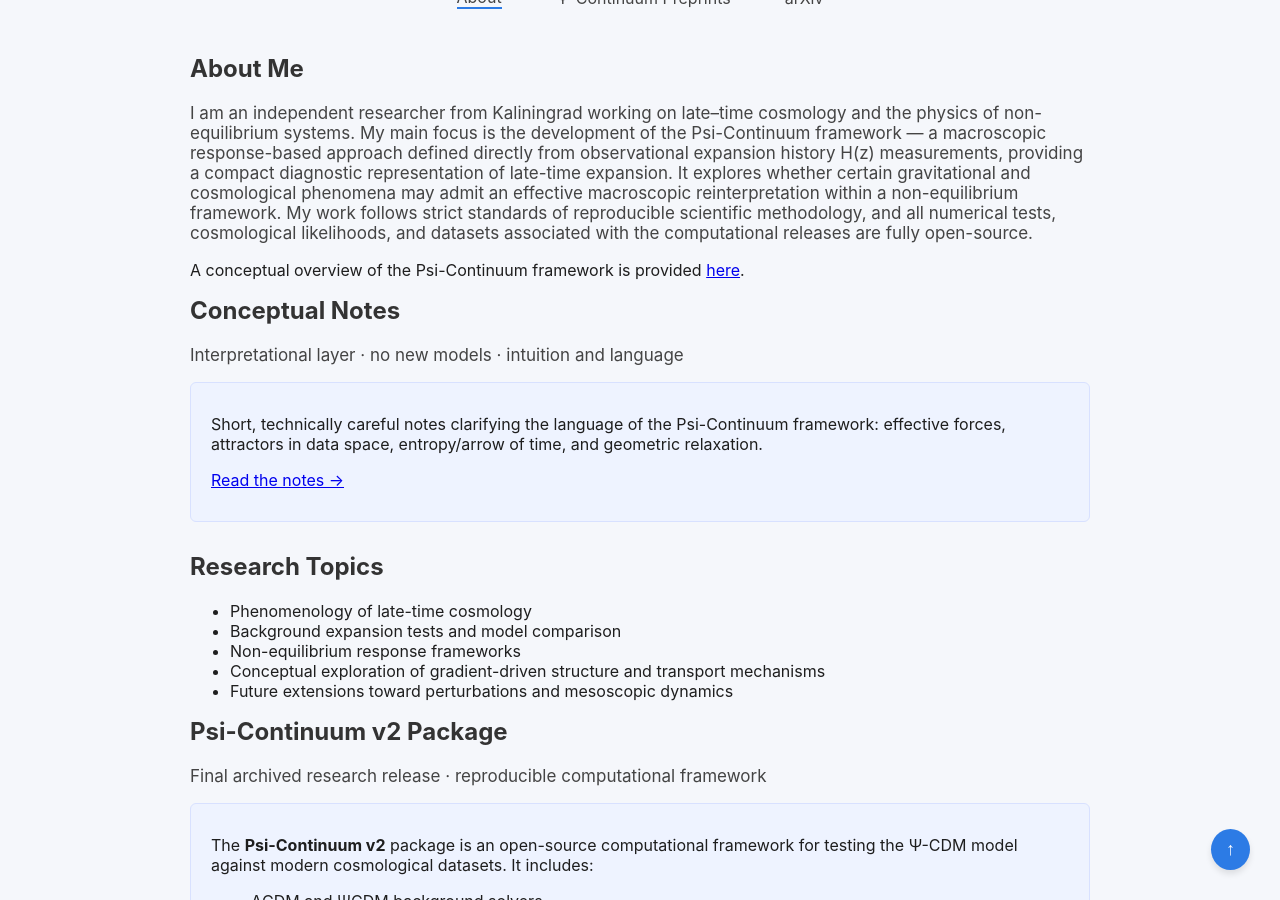
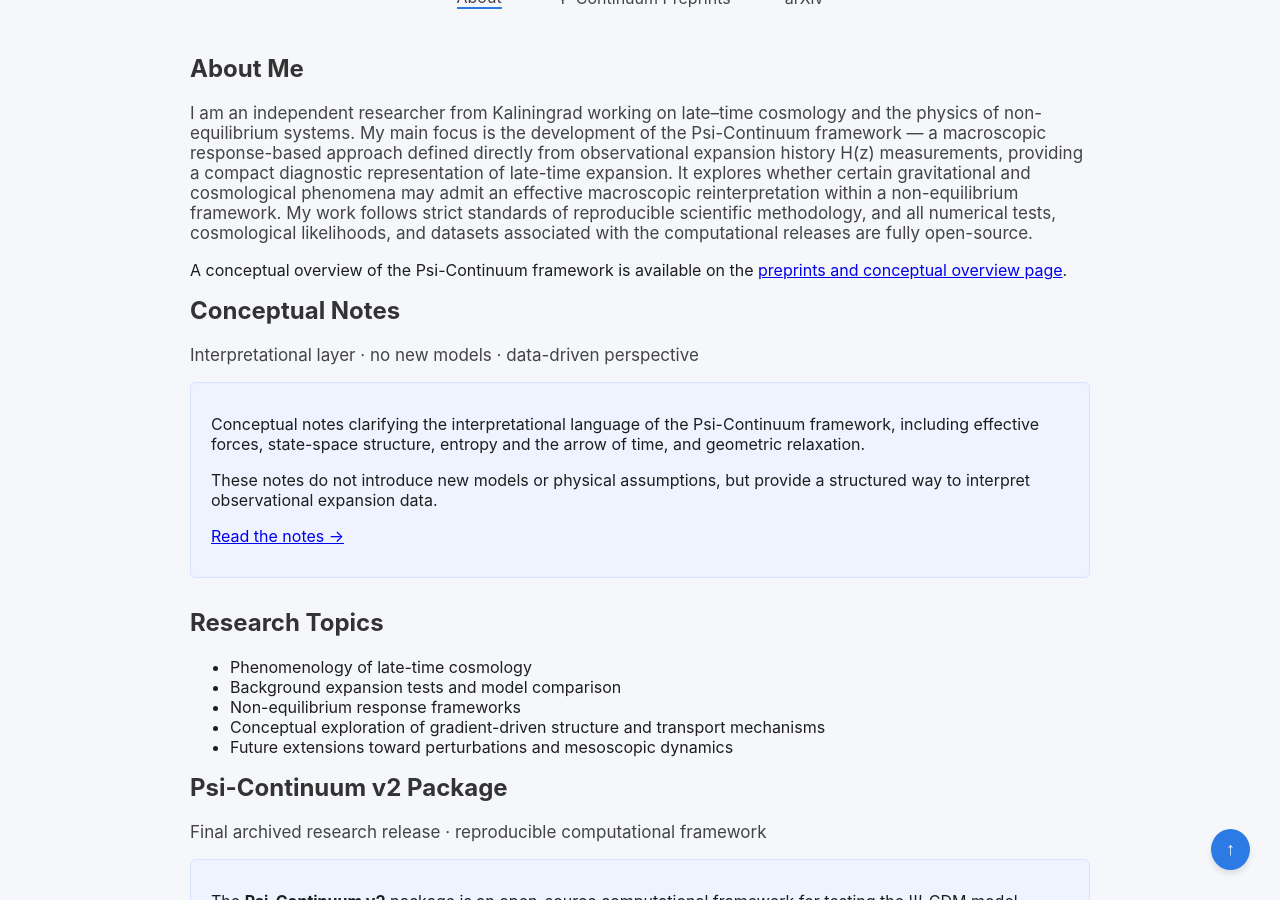
Before and after one commit to dmitrylife/Dmitrylife.github.io, a Jekyll site: the page index.html, which Jekyll copies as it is, in a window 1280 px wide and 900 px high, scrolled down 376 px. Built offline with Jekyll 4.4.1, drawn with Linux system fonts in a browser that asks for light colours.

Commit message:
update notes

```diff
--- a/index.html
+++ b/index.html
@@ -52,19 +52,25 @@
   </p>
 
     <p>
-        A conceptual overview of the Psi-Continuum framework is provided
-        <a href="/theory.html">here</a>.
+        A conceptual overview of the Psi-Continuum framework is available on the
+        <a href="/theory.html">preprints and conceptual overview page</a>.
     </p>
 
     <h2>Conceptual Notes</h2>
     <p class="titlesmall">
-        Interpretational layer · no new models · intuition and language
+        Interpretational layer · no new models · data-driven perspective
     </p>
 
     <div class="package-info">
         <p>
-            Short, technically careful notes clarifying the language of the Psi-Continuum framework:
-            effective forces, attractors in data space, entropy/arrow of time, and geometric relaxation.
+            Conceptual notes clarifying the interpretational language of the Psi-Continuum framework,
+            including effective forces, state-space structure, entropy and the arrow of time,
+            and geometric relaxation.
+        </p>
+
+        <p>
+            These notes do not introduce new models or physical assumptions,
+            but provide a structured way to interpret observational expansion data.
         </p>
 
         <p>
```
Also changed, not shown: notes/index.md (+8 -6 lines).
